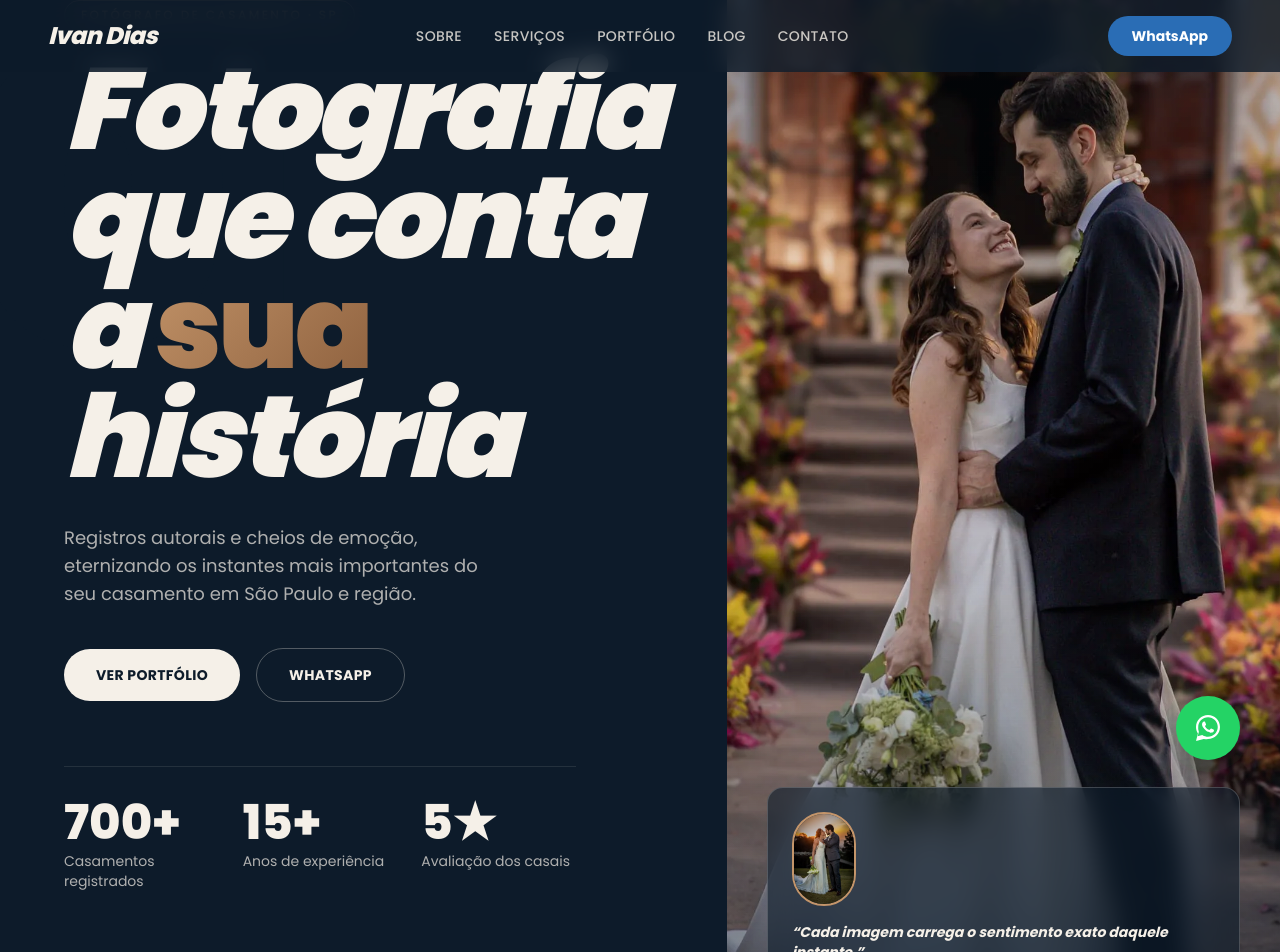
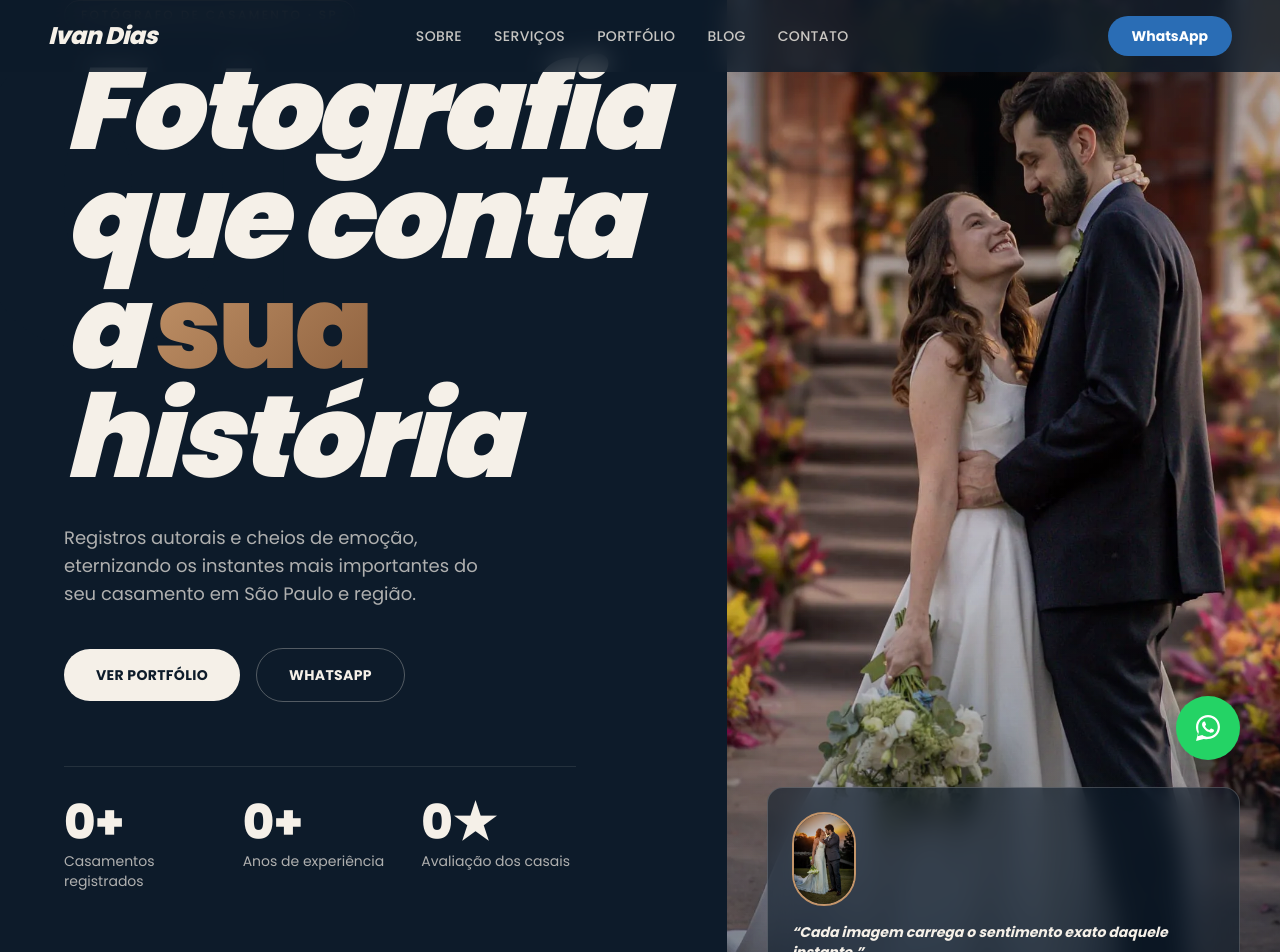
Before and after one commit to Dias592/fotografodecasamento, a Next.js app: page / in a window 1280 px wide. Shown: the top 952 px of the page. Built offline with nearby package versions, Linux system fonts and the light colour scheme.

Commit message:
fix: contadores inicializam com valor real (700+, 15+, 5★) no SSR — crawlers sem JS viam 0

```diff
--- a/components/Hero.tsx
+++ b/components/Hero.tsx
@@ -18,10 +18,13 @@ const STATS = [
 function Counter({ value, suffix }: { value: number; suffix: string }) {
   const ref = useRef<HTMLSpanElement>(null);
   const inView = useInView(ref, { once: true, amount: 0.3 });
-  const [count, setCount] = useState(0);
+  const [count, setCount] = useState(value);
+  const [hasAnimated, setHasAnimated] = useState(false);
 
   useEffect(() => {
-    if (!inView) return;
+    if (!inView || hasAnimated) return;
+    setHasAnimated(true);
+    setCount(0);
     let raf: number;
     const duration = 1400;
     const start = performance.now();
@@ -35,7 +38,7 @@ function Counter({ value, suffix }: { value: number; suffix: string }) {
 
     raf = requestAnimationFrame(tick);
     return () => cancelAnimationFrame(raf);
-  }, [inView, value]);
+  }, [inView, value, hasAnimated]);
 
   return (
     <span ref={ref} className="font-heading text-4xl font-extrabold text-cream md:text-5xl">
```
